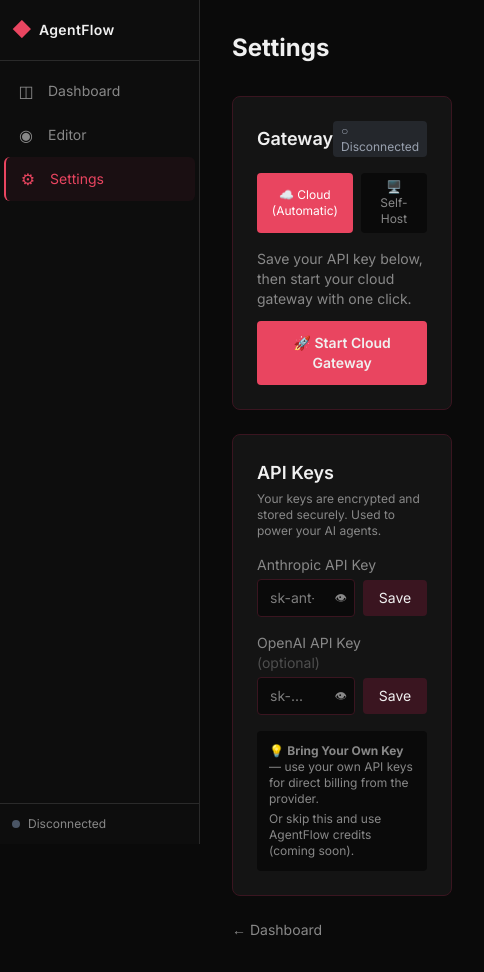
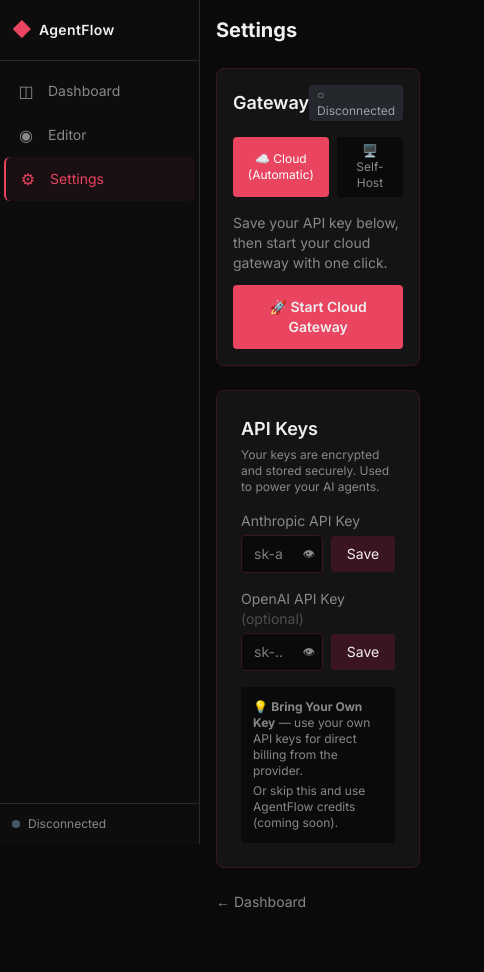
Before and after one commit to Frexida/agentflow, a React app in the folder v2/: page /settings in a window 390 px wide. Shown: the whole page, 484 px wide, since content can reach past the window. After the commit the page ends 928 px from the top, so only its background shows below. Built offline with nearby package versions, Linux system fonts and the light colour scheme; no server answers.

Commit message:
ui: mobile-friendly Settings page

```diff
--- a/v2/src/app/settings/page.tsx
+++ b/v2/src/app/settings/page.tsx
@@ -94,12 +94,12 @@ export default function SettingsPage() {
   }
 
   return (
-    <div className="min-h-screen p-8">
+    <div className="min-h-screen p-4 sm:p-8">
       <div className="max-w-2xl mx-auto">
-        <h1 className="text-2xl font-bold mb-8">Settings</h1>
+        <h1 className="text-xl sm:text-2xl font-bold mb-6 sm:mb-8">Settings</h1>
 
         {/* Gateway Connection */}
-        <section aria-labelledby="gateway-heading" className="bg-[var(--surface-elevated)] rounded-lg border border-[var(--accent)] p-6">
+        <section aria-labelledby="gateway-heading" className="bg-[var(--surface-elevated)] rounded-lg border border-[var(--accent)] p-4 sm:p-6">
           <div className="flex items-center justify-between mb-4">
             <h2 id="gateway-heading" className="text-lg font-semibold">Gateway</h2>
             <span className={`px-2 py-0.5 rounded text-xs ${connected ? 'bg-green-600/30 text-green-400' : 'bg-gray-600/30 text-gray-400'}`}>
@@ -159,7 +159,7 @@ export default function SettingsPage() {
                         🔌 Reconnect Gateway
                       </button>
                     )}
-                    <button onClick={handleDestroyGateway} className="px-4 py-2 text-red-400 border border-red-600/30 rounded hover:bg-red-900/20 transition text-sm">
+                    <button onClick={handleDestroyGateway} className="px-4 py-3 text-red-400 border border-red-600/30 rounded-lg hover:bg-red-900/20 transition text-sm min-h-[44px]">
                       Destroy
                     </button>
                   </div>
```
